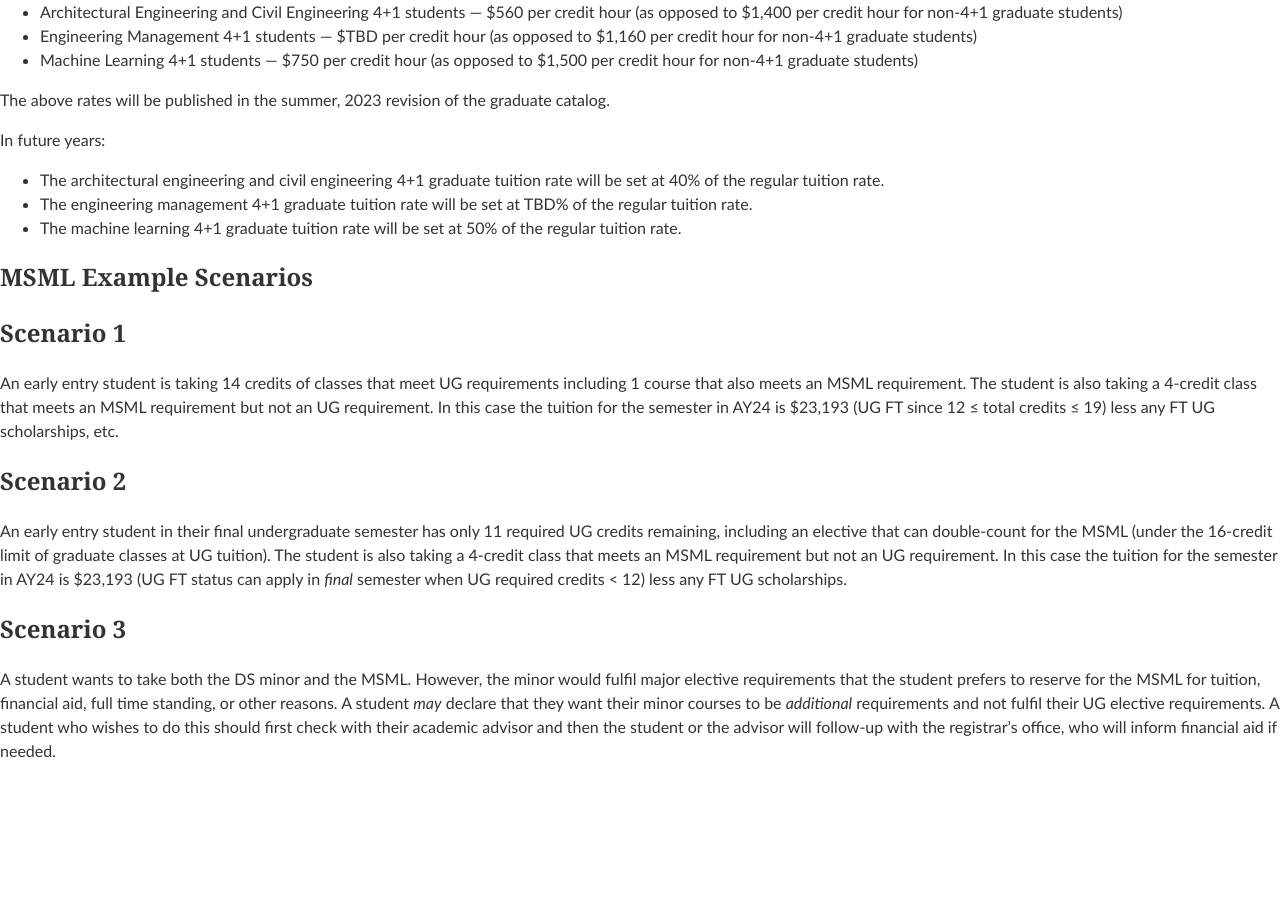
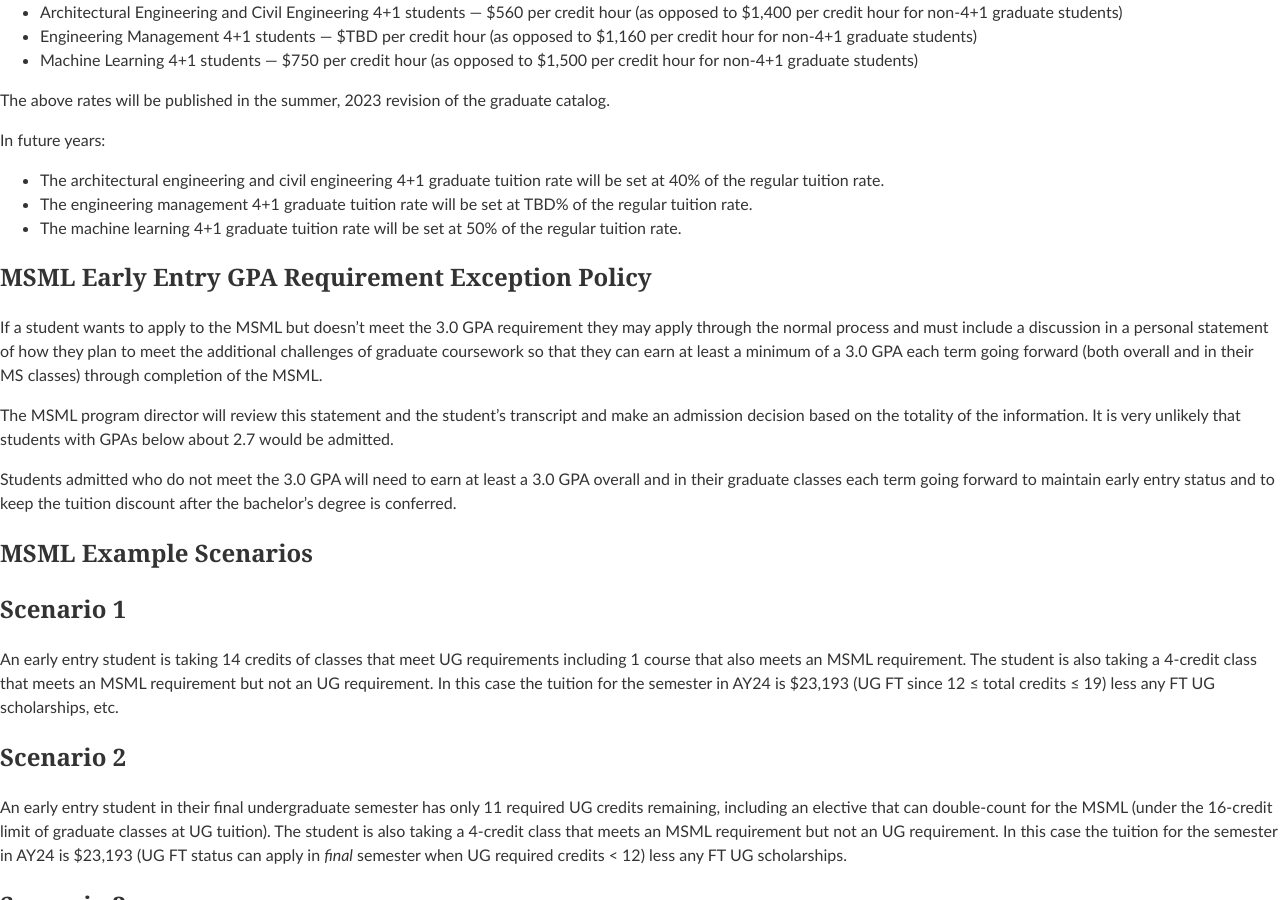
Before and after one commit to edurant/edurant.github.io, a Jekyll site: the page built from advising/earlyEntry.md, in a window 1280 px wide and 900 px high, scrolled down 1291 px. Built offline with Jekyll 4.4.1, drawn with Linux system fonts in a browser that asks for light colours; our own code applies the rules of GitHub Pages for plain Markdown files; before the commit the page ends 2070 px from its top, so only the background shows below that.

Commit message:
MSML Early Entry GPA Requirement Exception Policy

```diff
--- a/advising/earlyEntry.md
+++ b/advising/earlyEntry.md
@@ -51,6 +51,14 @@ In future years:
 * The engineering management 4+1 graduate tuition rate will be set at TBD% of the regular tuition rate.
 * The machine learning 4+1 graduate tuition rate will be set at 50% of the regular tuition rate.
 
+# MSML Early Entry GPA Requirement Exception Policy
+
+If a student wants to apply to the MSML but doesn't meet the 3.0 GPA requirement they may apply through the normal process and must include a discussion in a personal statement of how they plan to meet the additional challenges of graduate coursework so that they can earn at least a minimum of a 3.0 GPA each term going forward (both overall and in their MS classes) through completion of the MSML.
+
+The MSML program director will review this statement and the student’s transcript and make an admission decision based on the totality of the information. It is very unlikely that students with GPAs below about 2.7 would be admitted.
+
+Students admitted who do not meet the 3.0 GPA will need to earn at least a 3.0 GPA overall and in their graduate classes each term going forward to maintain early entry status and to keep the tuition discount after the bachelor's degree is conferred.
+
 # MSML Example Scenarios
 
 ## Scenario 1
```
